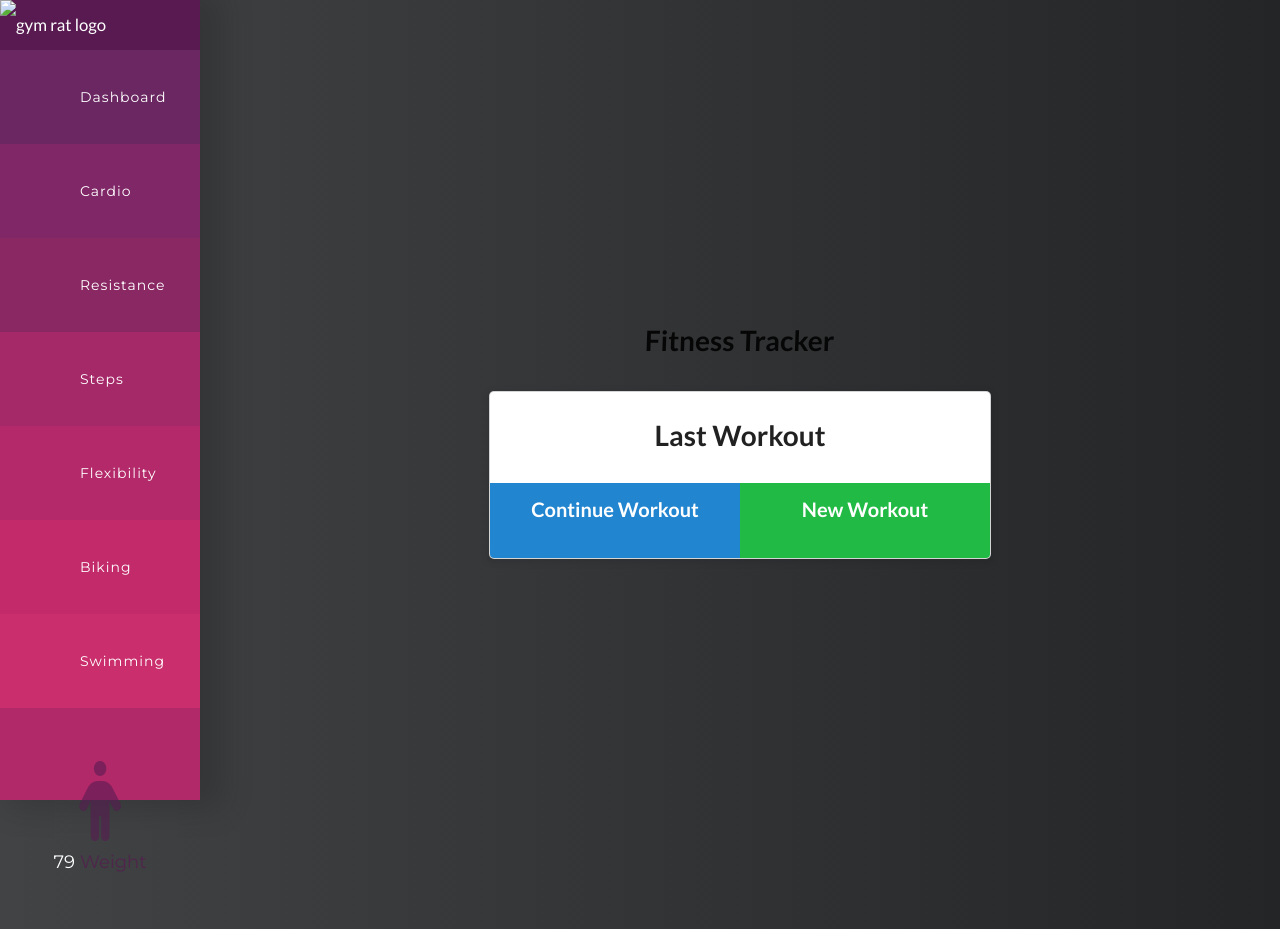
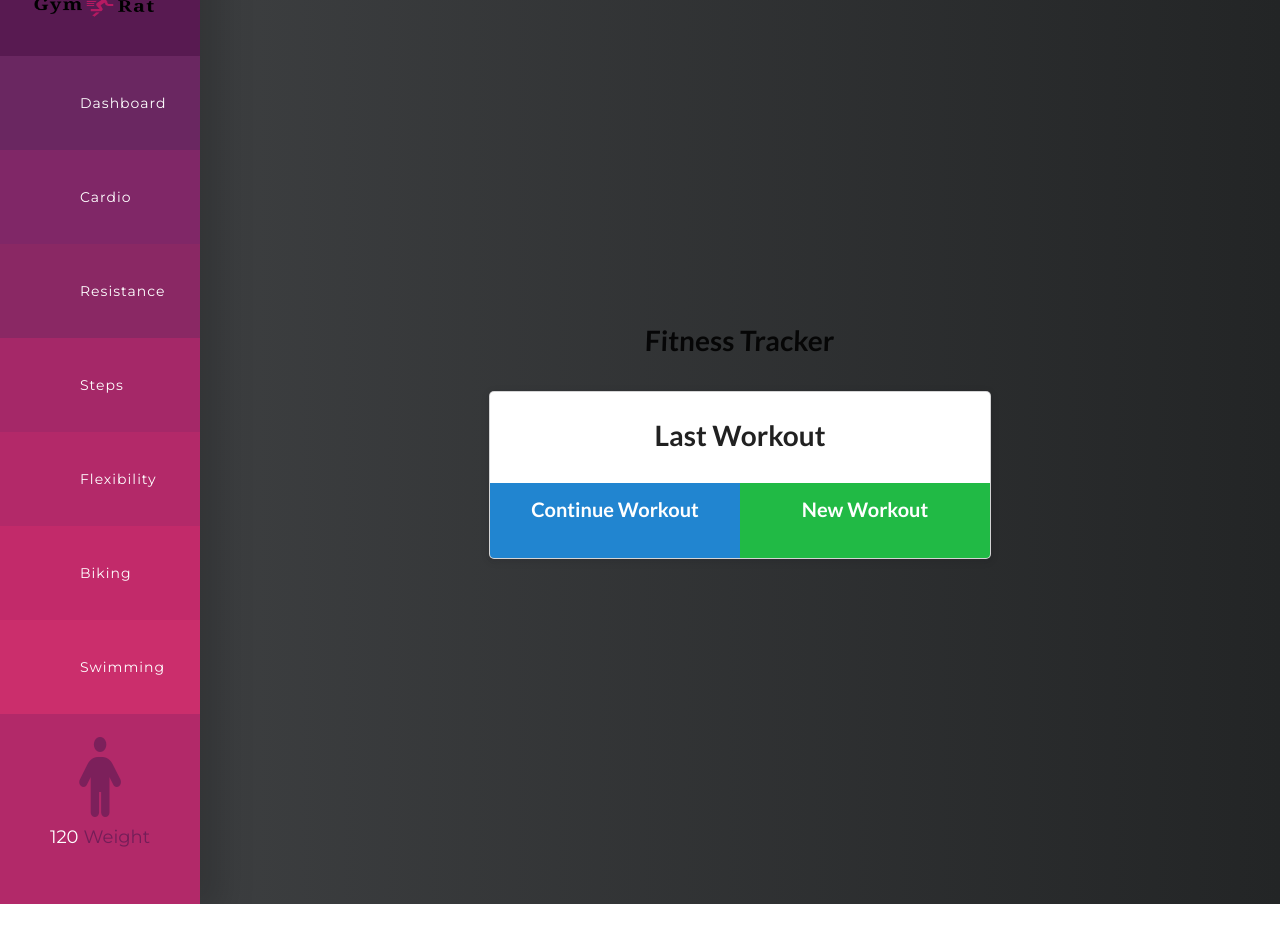
Before and after one commit to carlabeltran/Fitness-Tracker, a website: page Develop/public/index.html in a window 1280 px wide. After the commit the page ends 904 px from the top, so only its background shows below. Drawn offline with nearby package versions, Linux system fonts and the light colour scheme; no server answers.

Commit message:
adding gym rat logo black background white text

```diff
--- a/Develop/public/index.html
+++ b/Develop/public/index.html
@@ -15,7 +15,7 @@
 <body>
   <nav class="menu">
       <div class="logo-box">
-        <a href="/"><img src="" alt="gym rat logo"></a>
+        <a href="/"><img src="https://github.com/carlabeltran/Fitness-Tracker/blob/master/Develop/public/assets/images/Gym-Rat-Logo/logo_transparent.png?raw=true" alt="gym rat logo" style="width: 200px;height: 160px;"></a>
       </div>
       <div class="menu-list">
         <ul>
@@ -28,7 +28,7 @@
           <li> <a>Swimming</a></li>
         </ul>
       </div><span class="big-man-bottom fa fa-male"></span>
-      <div class="weight"><span>79</span><span>Weight</span></div>
+      <div class="weight"><span>120</span><span>Weight</span></div>
       </div>
   </nav>
 
@@ -81,6 +81,7 @@
   <div id="toast">
     Workout Added Successfully!
   </div>
+</div>
   <script src="/api.js"></script>
   <script src="/index.js"></script>
   <script src="/workout.js"></script>
--- a/Develop/public/style.css
+++ b/Develop/public/style.css
@@ -36,11 +36,22 @@ body {
   justify-content: center;
   -webkit-box-align: center;
   align-items: center;
+  font-family: "Montserrat", sans-serif;
+}
+
+a,
+a:hover,
+a:active,
+a:visited {
+  text-decoration: none;
+  color: inherit;
 }
 
 .wrapper {
+  /* width: 1500px;
+  height: 900px; */
   width: 1500px;
-  height: 900px;
+  height: 100%;
   overflow: hidden;
   display: -webkit-box;
   display: flex;
@@ -62,7 +73,7 @@ nav.menu {
   z-index: 3;
   font-size: 1.2rem;
   width: 200px;
-  height: 100%;
+  height: fit-content;
   background-color: #B22969;
   box-shadow: 15px 0 30px 8px rgba(0, 0, 0, 0.15);
 }
@@ -72,6 +83,10 @@ nav.menu {
   width: 200px;
   height: 160px;
   background-color: #581A51;
+}
+
+img {
+  margin-top: 30px;
 }
 
 .menu-list li {
@@ -139,7 +154,7 @@ nav.menu {
   font-size: 66.7px;
   text-align: center;
   font-stretch: expanded;
-  margin-top: 60px;
+  margin-top: 30px;
   -webkit-transform: scale(1, 1.2);
   transform: scale(1, 1.2);
 }
@@ -170,14 +185,6 @@ nav.menu {
 .weight span:nth-child(2) {
   margin-left: 5px;
   color: rgba(88, 26, 81, 0.7);
-}
-
-a,
-a:hover,
-a:active,
-a:visited {
-  text-decoration: none;
-  color: inherit;
 }
 
 header {
```
Also changed, not shown: Develop/public/assets/images/Gym-Rat-Logo-Black/facebook_cover_photo_1.png (added), Develop/public/assets/images/Gym-Rat-Logo-Black/facebook_cover_photo_2.png (added), Develop/public/assets/images/Gym-Rat-Logo-Black/facebook_profile_image.png (added), Develop/public/assets/images/Gym-Rat-Logo-Black/favicon.png (added), Develop/public/assets/images/Gym-Rat-Logo-Black/instagram_profile_image.png (added), Develop/public/assets/images/Gym-Rat-Logo-Black/linkedin_banner_image_1.png (added), Develop/public/assets/images/Gym-Rat-Logo-Black/linkedin_banner_image_2.png (added), Develop/public/assets/images/Gym-Rat-Logo-Black/linkedin_profile_image.png (added), Develop/public/assets/images/Gym-Rat-Logo-Black/logo.png (added), Develop/public/assets/images/Gym-Rat-Logo-Black/logo_transparent.png (added), Develop/public/assets/images/Gym-Rat-Logo-Black/pinterest_board_photo.png (added), Develop/public/assets/images/Gym-Rat-Logo-Black/pinterest_profile_image.png (added), Develop/public/assets/images/Gym-Rat-Logo-Black/twitter_header_photo_1.png (added), Develop/public/assets/images/Gym-Rat-Logo-Black/twitter_header_photo_2.png (added), 2 more files, 1 other file.
